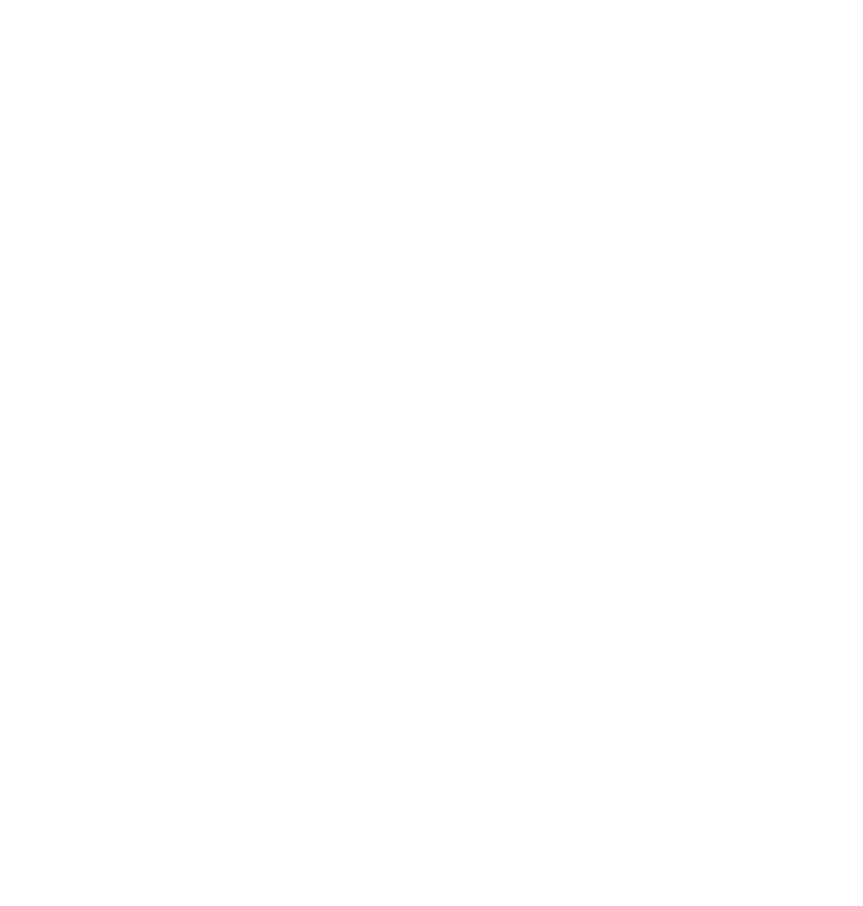
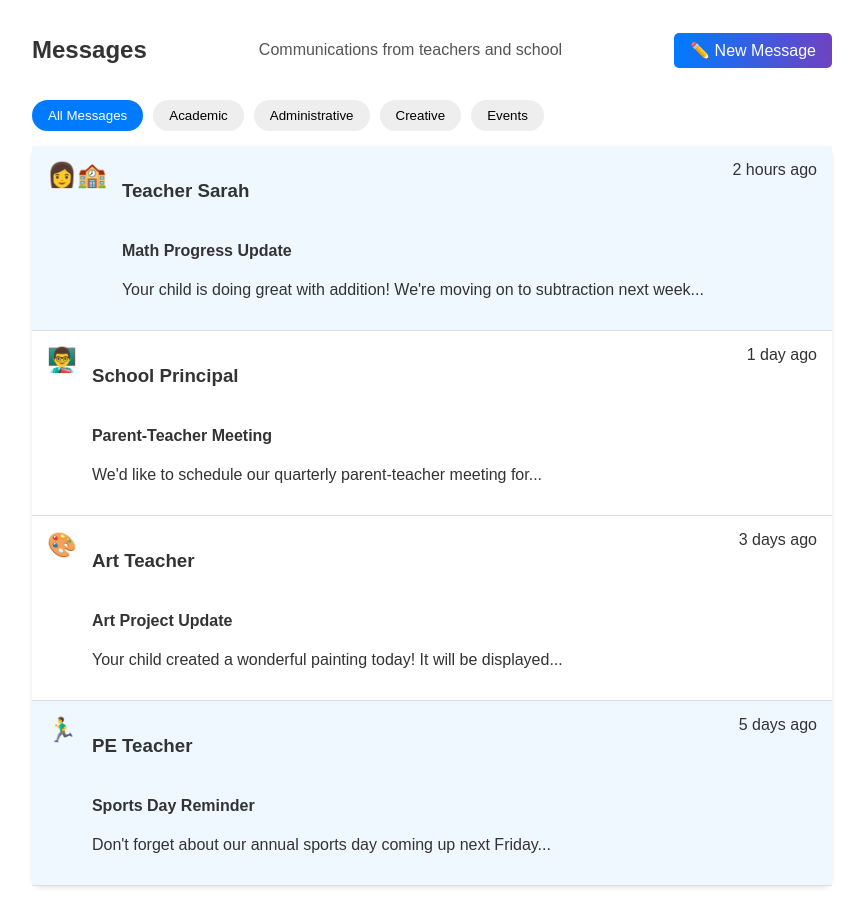
Before and after one commit to FidoMajawa/ParentEdu, a React (Create React App) app: page /notifications in a window 1280 px wide. Before the commit this address had no page. Shown: the whole page, without its empty margins (208-1071 px from the left). Before the commit the page ends 800 px from the top, so only its background shows below. Built offline with nearby package versions, Linux system fonts and the light colour scheme.

Commit message:
video page changes

```diff
--- a/src/App.js
+++ b/src/App.js
@@ -5,7 +5,7 @@
 import Feedback from "./pages/Feedback";
 import Activities from "./pages/Activities";
 import MainPage from "./pages/mainpage";
-import Messages from "./pages/notifications";
+import Notifications from "./pages/notifications";
 import Compose from "./pages/compose";
 
 function App() {
@@ -15,7 +15,7 @@
         <Route path="/" element={<Login />} />
         <Route path="/home" element={<Home />} />
         <Route path="/mainpage" element={<MainPage />} />
-        <Route path="/messages" element={<Messages />} />
+        <Route path="/notifications" element={<Notifications />} />
         <Route path="/compose" element={<Compose />} />
         <Route path="/videos" element={<Videos />} />
         <Route path="/feedback" element={<Feedback />} />
--- a/src/pages/notifications.js
+++ b/src/pages/notifications.js
@@ -1,170 +1,87 @@
-import React, { useState } from 'react';
 import { Link } from 'react-router-dom';
-import styled from 'styled-components';
-
-const Container = styled.div`
-  min-height: 100vh;
-  background: linear-gradient(to bottom right, #eff6ff, #f3e8ff);
-  padding: 1rem;
-  display: flex;
-  justify-content: center;
-  align-items: center;
-`;
-
-const Wrapper = styled.div`
-  width: 100%;
-  max-width: 1024px;
-  display: flex;
-  flex-direction: column;
-  padding: 1rem;
-  box-shadow: 0 4px 8px rgba(0, 0, 0, 0.1);
-  border-radius: 10px;
-  background: white;
-`;
-
-const Header = styled.div`
-  display: flex;
-  flex-direction: column;
-  justify-content: space-between;
-  align-items: center;
-  margin-bottom: 1.5rem;
-
-  @media (min-width: 768px) {
-    flex-direction: row;
-  }
-`;
-
-const Title = styled.h1`
-  font-size: 1.75rem;
-  font-weight: bold;
-  background: linear-gradient(to right, #2563eb, #9333ea);
-  -webkit-background-clip: text;
-  -webkit-text-fill-color: transparent;
-`;
-
-const NewMessageButton = styled(Link)`
-  padding: 0.5rem 1rem;
-  background: linear-gradient(to right, #3b82f6, #9333ea);
-  color: white;
-  border-radius: 9999px;
-  box-shadow: 0 4px 8px rgba(0, 0, 0, 0.2);
-  transition: box-shadow 0.3s ease;
-
-  &:hover {
-    box-shadow: 0 6px 12px rgba(0, 0, 0, 0.3);
-  }
-`;
-
-const CategoriesContainer = styled.div`
-  display: flex;
-  overflow-x: auto;
-  padding-bottom: 0.5rem;
-  margin-bottom: 1.5rem;
-  gap: 1rem;
-  scrollbar-width: none;
-`;
-
-const CategoryButton = styled.button`
-  flex-shrink: 0;
-  padding: 0.5rem 1rem;
-  border-radius: 9999px;
-  white-space: nowrap;
-  transition: all 0.3s ease;
-  background: ${({ active }) => (active ? 'linear-gradient(to right, #3b82f6, #9333ea)' : 'white')};
-  color: ${({ active }) => (active ? 'white' : '#6b7280')};
-  box-shadow: ${({ active }) => (active ? '0 4px 8px rgba(0, 0, 0, 0.2)' : 'none')};
-`;
-
-const MessageList = styled.div`
-  display: flex;
-  flex-direction: column;
-  gap: 1rem;
-`;
-
-const MessageCard = styled(Link)`
-  display: flex;
-  align-items: center;
-  gap: 1rem;
-  padding: 1rem;
-  border-bottom: 1px solid #e5e7eb;
-  background-color: ${({ read }) => (read ? 'white' : '#e0f2fe')};
-  transition: background-color 0.3s ease;
-  border-radius: 8px;
-`;
-
-const MessageAvatar = styled.div`
-  font-size: 2rem;
-  padding: 0.5rem;
-  background: linear-gradient(to right, #93c5fd, #a78bfa);
-  border-radius: 9999px;
-`;
-
-const MessageDetails = styled.div`
-  flex: 1;
-`;
-
-const EmptyState = styled.div`
-  text-align: center;
-  padding: 2rem;
-  font-size: 1rem;
-  background: white;
-  border-radius: 10px;
-  box-shadow: 0 4px 8px rgba(0, 0, 0, 0.1);
-`;
+import { useState } from 'react';
 
 const Messages = () => {
   const messages = [
-    { id: 1, sender: "Teacher Sarah", avatar: "👩🏫", subject: "Math Progress Update", preview: "Your child is doing great...", time: "2h ago", read: false, category: "academic" },
-    { id: 2, sender: "School Principal", avatar: "👨‍🏫", subject: "Meeting Reminder", preview: "Don't forget the meeting...", time: "1d ago", read: true, category: "administrative" },
+    { id: 1, sender: "Teacher Sarah", avatar: "👩🏫", subject: "Math Progress Update", preview: "Your child is doing great with addition! We're moving on to subtraction next week...", time: "2 hours ago", read: false, category: "academic" },
+    { id: 2, sender: "School Principal", avatar: "👨‍🏫", subject: "Parent-Teacher Meeting", preview: "We'd like to schedule our quarterly parent-teacher meeting for...", time: "1 day ago", read: true, category: "administrative" },
+    { id: 3, sender: "Art Teacher", avatar: "🎨", subject: "Art Project Update", preview: "Your child created a wonderful painting today! It will be displayed...", time: "3 days ago", read: true, category: "creative" },
+    { id: 4, sender: "PE Teacher", avatar: "🏃‍♂️", subject: "Sports Day Reminder", preview: "Don't forget about our annual sports day coming up next Friday...", time: "5 days ago", read: false, category: "event" }
   ];
 
   const categories = [
-    { id: "all", name: "All" },
+    { id: "all", name: "All Messages" },
     { id: "academic", name: "Academic" },
     { id: "administrative", name: "Administrative" },
+    { id: "creative", name: "Creative" },
+    { id: "event", name: "Events" }
   ];
 
   const [activeCategory, setActiveCategory] = useState("all");
 
   return (
-    <Container>
-      <Wrapper>
-        <Header>
-          <Title>Messages</Title>
-          <NewMessageButton to="/compose">✏️ New Message</NewMessageButton>
-        </Header>
+    <div style={styles.container}>
+      <div style={styles.header}>
+        <h1 style={styles.title}>Messages</h1>
+        <p style={styles.subtitle}>Communications from teachers and school</p>
+        <Link to="/compose" style={styles.newMessage}>✏️ New Message</Link>
+      </div>
 
-        <CategoriesContainer>
-          {categories.map((category) => (
-            <CategoryButton key={category.id} onClick={() => setActiveCategory(category.id)} active={activeCategory === category.id}>
-              {category.name}
-            </CategoryButton>
-          ))}
-        </CategoriesContainer>
+      <div style={styles.categories}>
+        {categories.map(category => (
+          <button
+            key={category.id}
+            onClick={() => setActiveCategory(category.id)}
+            style={activeCategory === category.id ? styles.activeCategory : styles.category}
+          >
+            {category.name}
+          </button>
+        ))}
+      </div>
 
-        <MessageList>
-          {messages.filter(msg => activeCategory === "all" || msg.category === activeCategory).length > 0 ? (
-            messages
-              .filter(msg => activeCategory === "all" || msg.category === activeCategory)
-              .map((message) => (
-                <MessageCard to={`/messages/${message.id}`} key={message.id} read={message.read}>
-                  <MessageAvatar>{message.avatar}</MessageAvatar>
-                  <MessageDetails>
-                    <h3 style={{ fontWeight: 'bold', color: message.read ? '#6b7280' : '#2563eb' }}>{message.sender}</h3>
-                    <p style={{ color: '#6b7280' }}>{message.subject}</p>
-                    <small style={{ color: '#6b7280' }}>{message.time}</small>
-                  </MessageDetails>
-                </MessageCard>
-              ))
-          ) : (
-            <EmptyState>
-              📭 No messages found
-            </EmptyState>
-          )}
-        </MessageList>
-      </Wrapper>
-    </Container>
+      <div style={styles.messagesList}>
+        {messages.filter(msg => activeCategory === "all" || msg.category === activeCategory).map(message => (
+          <Link to={`/messages/${message.id}`} key={message.id} style={{ ...styles.messageItem, backgroundColor: message.read ? '#fff' : '#f0f8ff' }}>
+            <div style={styles.avatar}>{message.avatar}</div>
+            <div style={styles.messageContent}>
+              <div style={styles.messageHeader}>
+                <h3>{message.sender}</h3>
+                <span>{message.time}</span>
+              </div>
+              <h4>{message.subject}</h4>
+              <p>{message.preview}</p>
+            </div>
+          </Link>
+        ))}
+      </div>
+
+      {messages.filter(msg => activeCategory === "all" || msg.category === activeCategory).length === 0 && (
+        <div style={styles.emptyState}>
+          <div style={styles.emptyIcon}>📭</div>
+          <h3>No messages found</h3>
+          <p>You don't have any messages in this category</p>
+        </div>
+      )}
+    </div>
   );
 };
 
+const styles = {
+  container: { width: '90%', maxWidth: '800px', margin: '0 auto', padding: '20px', fontFamily: 'Arial, sans-serif' },
+  header: { display: 'flex', justifyContent: 'space-between', alignItems: 'center', marginBottom: '20px' },
+  title: { fontSize: '24px', color: '#333' },
+  subtitle: { color: '#555' },
+  newMessage: { padding: '8px 16px', background: 'linear-gradient(to right, #007bff, #6f42c1)', color: 'white', textDecoration: 'none', borderRadius: '5px' },
+  categories: { display: 'flex', overflowX: 'auto', gap: '10px', marginBottom: '15px' },
+  category: { padding: '8px 16px', border: 'none', background: '#eee', borderRadius: '20px', cursor: 'pointer' },
+  activeCategory: { padding: '8px 16px', border: 'none', background: '#007bff', color: 'white', borderRadius: '20px', cursor: 'pointer' },
+  messagesList: { background: 'white', borderRadius: '10px', boxShadow: '0 2px 5px rgba(0, 0, 0, 0.1)' },
+  messageItem: { display: 'flex', padding: '15px', borderBottom: '1px solid #ddd', textDecoration: 'none', color: '#333' },
+  avatar: { fontSize: '24px', marginRight: '15px' },
+  messageContent: { flex: 1 },
+  messageHeader: { display: 'flex', justifyContent: 'space-between' },
+  emptyState: { textAlign: 'center', padding: '20px' },
+  emptyIcon: { fontSize: '40px', marginBottom: '10px' }
+};
+
 export default Messages;
```
